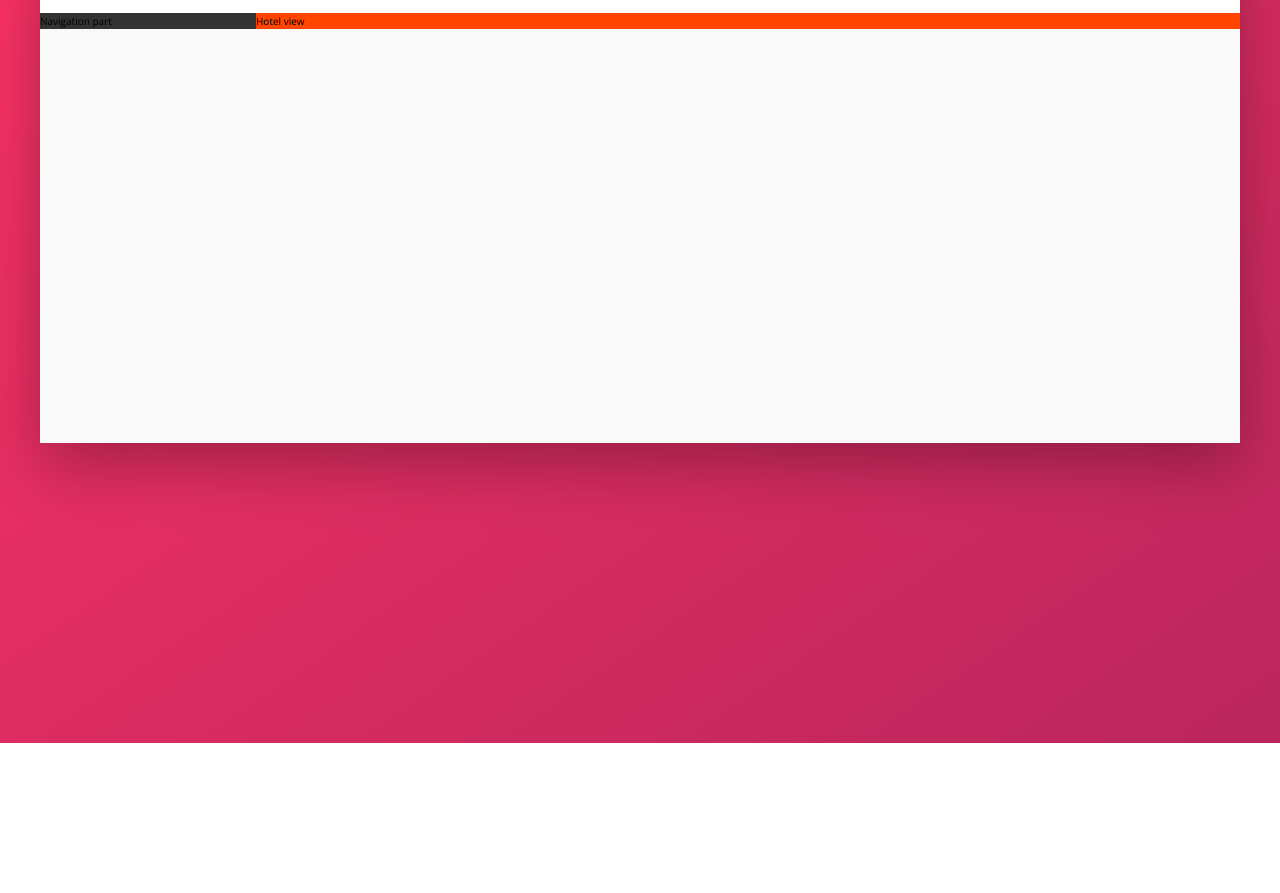
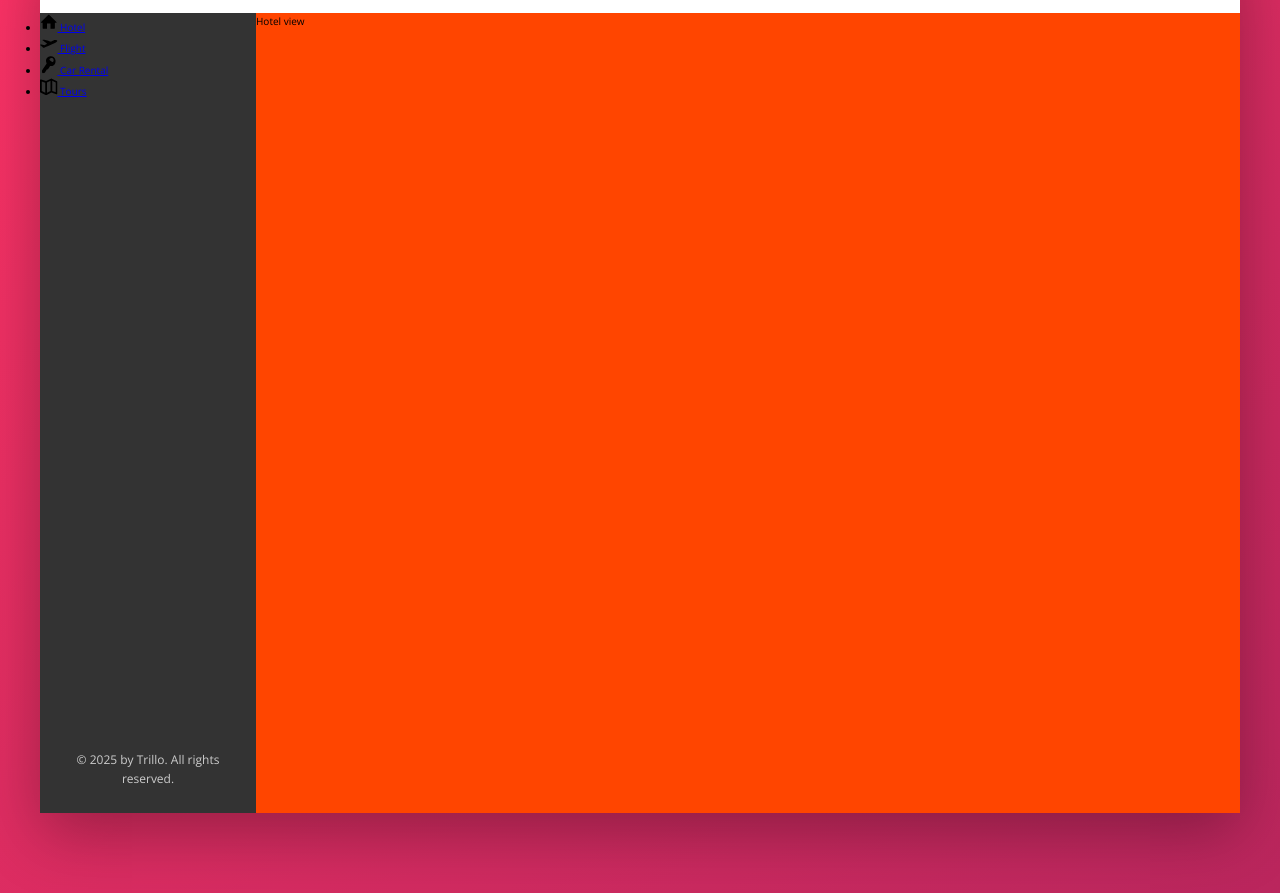
Before and after one commit to Jerling1989/Trillo, a website: page index.html in a window 1280 px wide. Shown: the part 137-1030 px from the top of the page. Before the commit the page ends 880 px from the top, so only its background shows below. Drawn offline with nearby package versions, Linux system fonts and the light colour scheme.

Commit message:
Start side nav.

```diff
--- a/index.html
+++ b/index.html
@@ -46,7 +46,41 @@
 
     <div class="content">
       <nav class="sidebar">
-        Navigation part
+        <ul class="side-nav">
+          <li class="side-nav__item">
+            <a href="#!" class="side-nav__link">
+              <svg class="side-nav__icon">
+                <use xlink:href="img/sprite.svg#icon-home"></use>
+              </svg>
+              <span>Hotel</span>
+            </a>
+          </li>
+          <li class="side-nav__item">
+            <a href="#!" class="side-nav__link">
+              <svg class="side-nav__icon">
+                <use xlink:href="img/sprite.svg#icon-aircraft-take-off"></use>
+              </svg>
+              <span>Flight</span>
+            </a>
+          </li>
+          <li class="side-nav__item">
+            <a href="#!" class="side-nav__link">
+              <svg class="side-nav__icon">
+                <use xlink:href="img/sprite.svg#icon-key"></use>
+              </svg>
+              <span>Car Rental</span>
+            </a>
+          </li>
+          <li class="side-nav__item">
+            <a href="#!" class="side-nav__link">
+              <svg class="side-nav__icon">
+                <use xlink:href="img/sprite.svg#icon-map"></use>
+              </svg>
+              <span>Tours</span>
+            </a>
+          </li>
+        </ul>
+        <div class="legal">&copy; 2025 by Trillo. All rights reserved.</div>
       </nav>
 
       <main class="hotel-view">
--- a/sass/_components.scss
+++ b/sass/_components.scss
@@ -121,3 +121,34 @@
 
   }
 }
+
+
+//////////////////////////////////
+// SIDE NAVIGATION
+
+.side-nav {
+
+  &__item {
+
+  }
+
+  &__link {
+
+  }
+
+  &__icon {
+    width: 1.75rem;
+    height: 1.75rem;
+  }
+
+
+}
+
+//////////////////////////////////
+// LEGAL TEXT
+.legal {
+  font-size: 1.2rem;
+  color: var(--color-grey-light-4);
+  text-align: center;
+  padding: 2.5rem;
+}
--- a/sass/_layout.scss
+++ b/sass/_layout.scss
@@ -26,10 +26,15 @@
   background-color: var(--color-grey-dark-1);
 
   flex: 0 0 18%;
+
+  display: flex;
+  flex-direction: column;
+  justify-content: space-between;
 }
 
 .hotel-view {
   background-color: orangered;
+  height: 80rem;
 
   flex: 1;
 }
```
Also changed, not shown: css/style.css, 1 other file.
